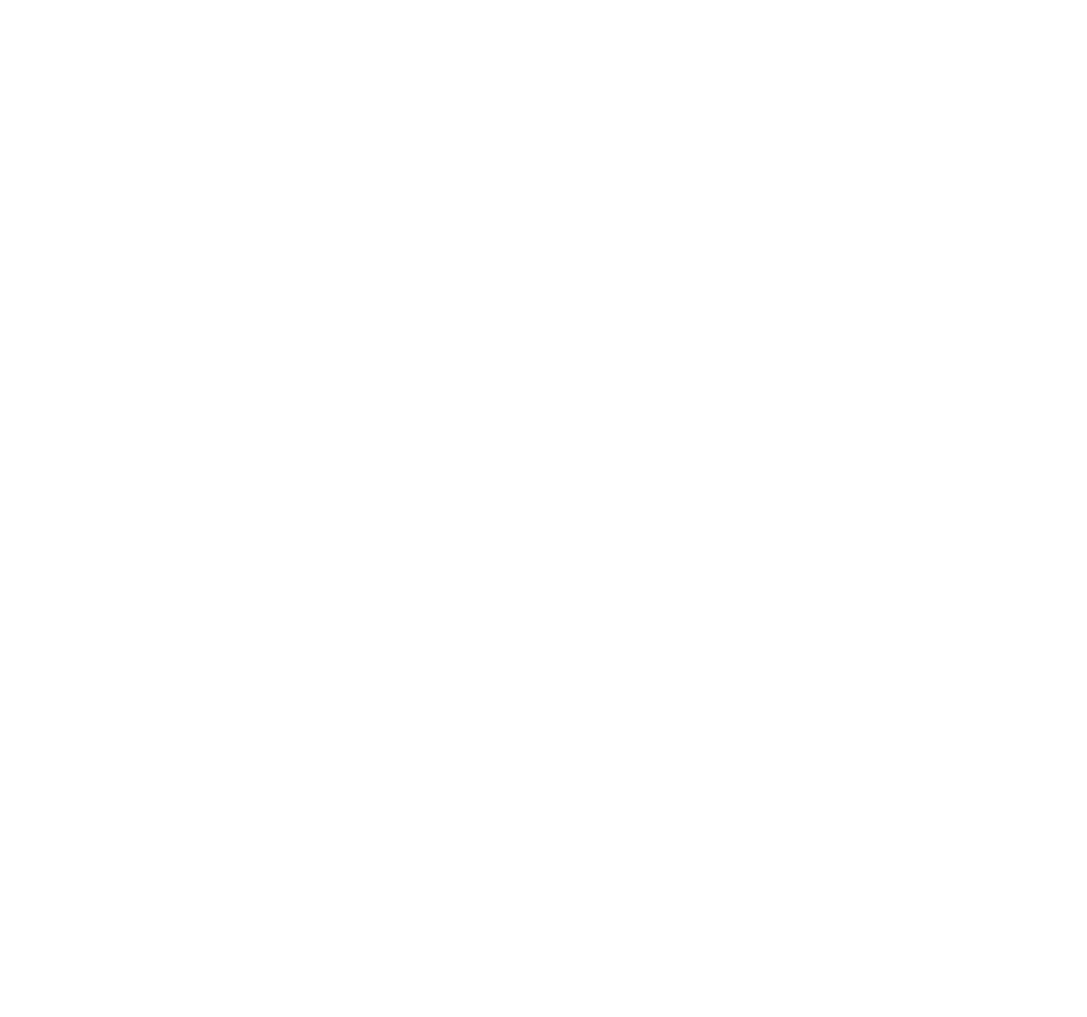
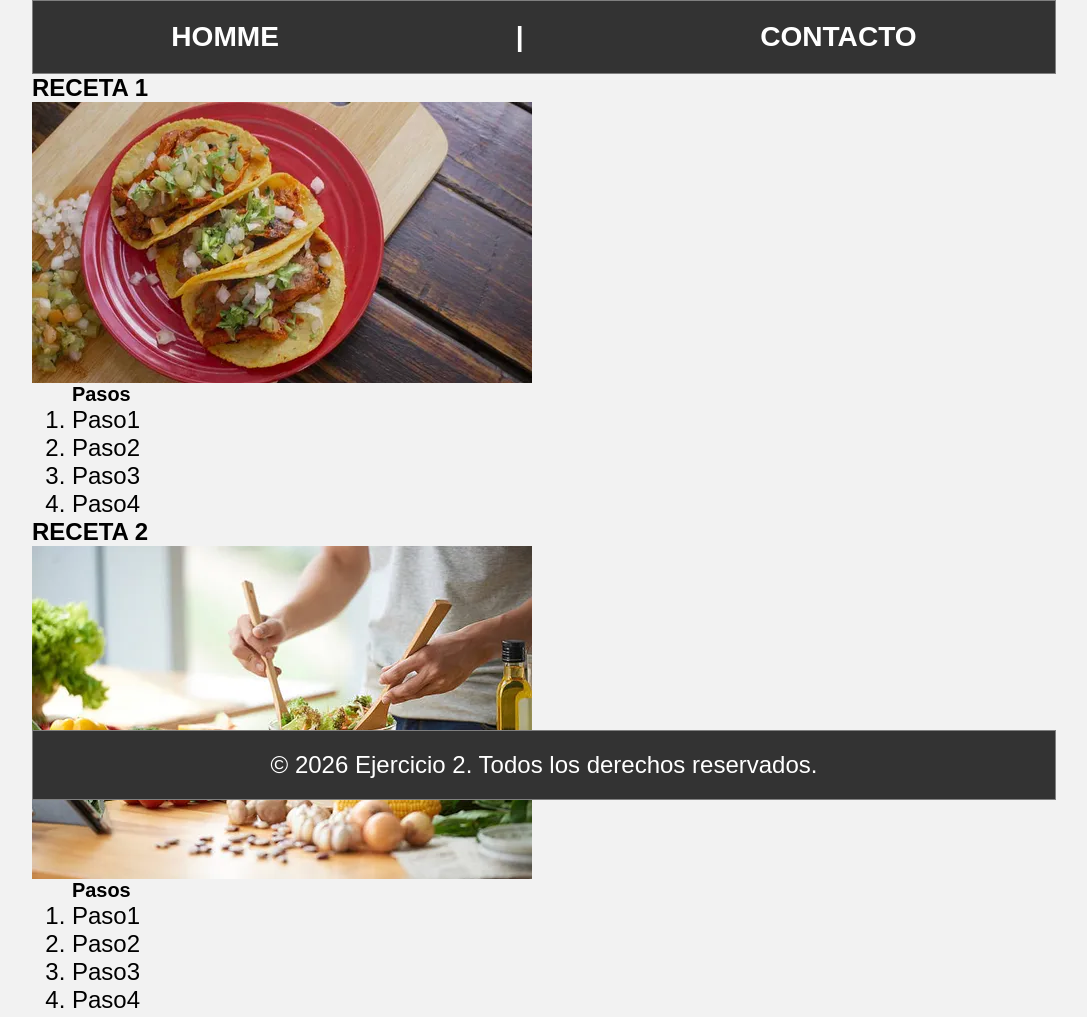
Before and after one commit to EstebanBogado/PRACTICA-2, a plain HTML site: page EstebanBogado-PWI-PRACTICA2/ACTIVIDAD 3/ENTRENAMIENTO 1/EJERCICIO 2/index.html in a window 1280 px wide. Shown: the top 1017 px of the page, without its empty margins (96-1183 px from the left). Before the commit the page ends 800 px from the top, so only its background shows below. Drawn offline with Linux system fonts and the light colour scheme.

Commit message:
ejercicio 2 index
Co-authored-by: Copilot <copilot@github.com>

```diff
--- a/EstebanBogado-PWI-PRACTICA2/ACTIVIDAD 3/ENTRENAMIENTO 1/EJERCICIO 2/index.html
+++ b/EstebanBogado-PWI-PRACTICA2/ACTIVIDAD 3/ENTRENAMIENTO 1/EJERCICIO 2/index.html
@@ -1,11 +1,63 @@
-<html></html><!DOCTYPE html>
+<html>
+
+</html>
+<!DOCTYPE html>
 <html lang="en">
+
 <head>
     <meta charset="UTF-8">
     <meta name="viewport" content="width=device-width, initial-scale=1.0">
     <title>Ejercicio 2</title>
+    <link rel="stylesheet" href="styles.css">
 </head>
+
 <body>
+    <header>
+        <nav class="home">
+            <h3>HOMME</h3>
+        </nav>
+        <nav class="home-contacto">
+            <h3>|</h3>
+        </nav>
+        <nav class="contacto">
+            <h3>CONTACTO</h3>
+        </nav>
+    </header>
+    <main>
+        <section>
+            <h4>RECETA 1</h4>
+            <img src="receta1.jpg" alt="Receta 1">
+            <ol><h5>Pasos</h5>
+                <li>Paso1</li>
+                <li>Paso2</li>
+                <li>Paso3</li>
+                <li>Paso4</li>
+            </ol>
+        </section>
+        <section>
+            <h4>RECETA 2</h4>
+            <img src="receta2.jpg" alt="Receta 2">
+            <ol><h5>Pasos</h5>
+                <li>Paso1</li>
+                <li>Paso2</li>
+                <li>Paso3</li>
+                <li>Paso4</li>
+            </ol>
+        </section>
+        <section>
+            <h4>RECETA 3</h4>
+            <img src="receta3.jpg" alt="Receta 3">
+            <ol><h5>Pasos</h5>
+                <li>Paso1</li>
+                <li>Paso2</li>
+                <li>Paso3</li>
+                <li>Paso4</li>
+            </ol>
+        </section>
+    </main>
+    <footer>
+        <p>&copy; 2026 Ejercicio 2. Todos los derechos reservados.</p>
+    </footer>
+</body>
 
-</body>
 </html>
--- a/EstebanBogado-PWI-PRACTICA2/ACTIVIDAD 3/ENTRENAMIENTO 1/EJERCICIO 2/styles.css
+++ b/EstebanBogado-PWI-PRACTICA2/ACTIVIDAD 3/ENTRENAMIENTO 1/EJERCICIO 2/styles.css
@@ -0,0 +1,67 @@
+* {
+    margin: 0;
+}
+
+body {
+    font-size: 1.5em;
+    margin: 0 auto;
+    background-color: #f2f2f2;
+    font-family: Arial, sans-serif;
+    width: 80%;
+    height: 100%;
+}
+
+header {
+    display: flex;
+    flex-direction: row;
+    justify-content: space-around;
+    align-items: center;
+    background-color: #333;
+    color: white;
+    padding: 20px;
+    text-align: center;
+    border-color: gray;
+    border-width: 0.0625em;
+    border-style: solid;
+    position: sticky;
+    top: 0;
+    /* clave para que se pegue arriba */
+    z-index: 1000;
+    /* asegura que quede por encima del contenido */
+}
+
+
+footer {
+    display: flex;
+    flex-direction: row;
+    justify-content: space-around;
+    align-items: center;
+    background-color: #333;
+    color: white;
+    padding: 20px;
+    text-align: center;
+    border-color: gray;
+    border-width: 0.0625em;
+    border-style: solid;
+    position: sticky;
+    bottom: 0;
+    /* clave para que se pegue arriba */
+    z-index: 1000;
+    /* asegura que quede por encima del contenido */
+}
+
+.home {
+    display: flex;
+    justify-content: end;
+    font-size: 1em;
+    color: white;
+    text-decoration: none;
+}
+
+.contacto {
+    display: flex;
+    justify-content: start;
+    font-size: 1em;
+    color: white;
+    text-decoration: none;
+}
```
Also changed, not shown: EstebanBogado-PWI-PRACTICA2/ACTIVIDAD 3/ENTRENAMIENTO 1/EJERCICIO 2/receta1.jpg (added), EstebanBogado-PWI-PRACTICA2/ACTIVIDAD 3/ENTRENAMIENTO 1/EJERCICIO 2/receta2.jpg (added), EstebanBogado-PWI-PRACTICA2/ACTIVIDAD 3/ENTRENAMIENTO 1/EJERCICIO 2/receta3.jpg (added), EstebanBogado-PWI-PRACTICA2/ACTIVIDAD 3/ENTRENAMIENTO 1/EJERCICIO 2/receta4.jpg (added).
